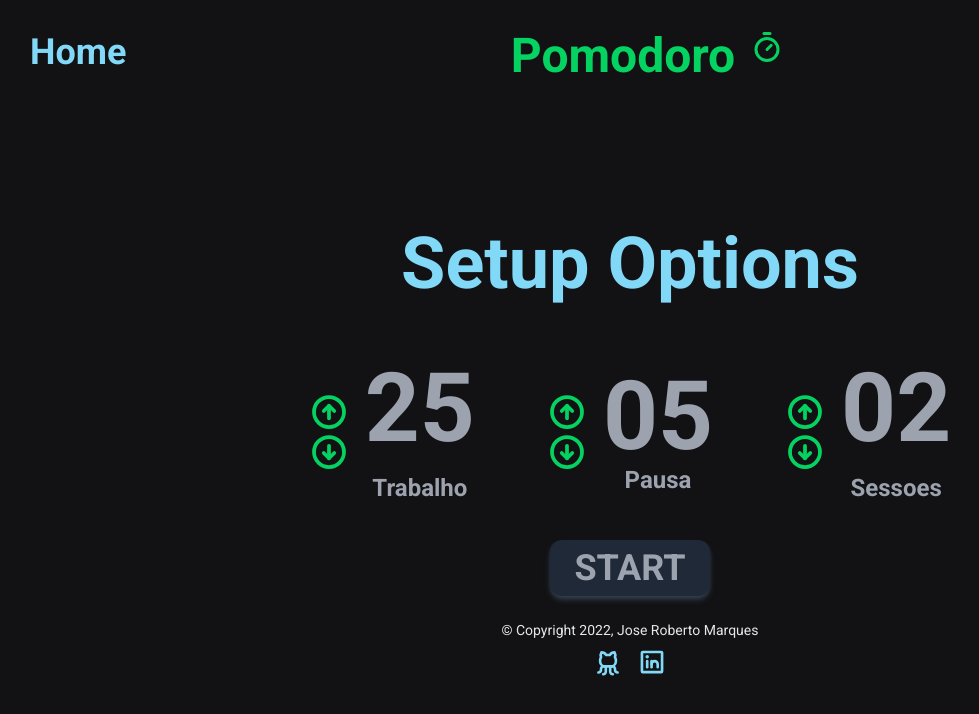
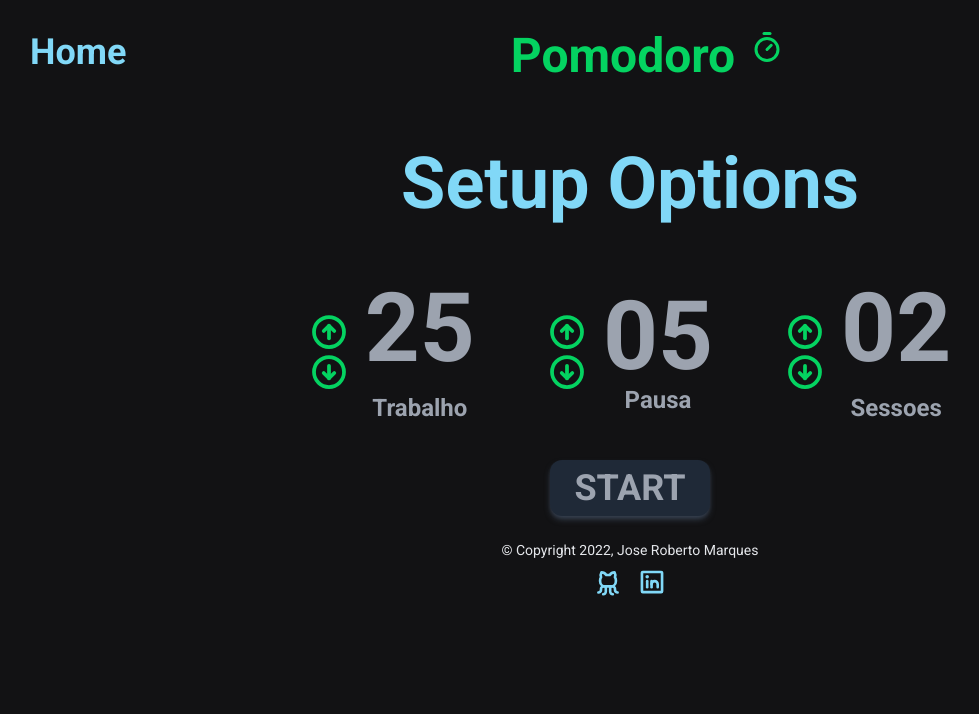
Before and after one commit to Jrm1992/Pomodoro-timer, a React (Vite) app: page / in a window 1280 px wide. Shown: the top 714 px of the page, without its empty margins (10-989 px from the left). Built offline with nearby package versions, Linux system fonts and the light colour scheme.

Commit message:
style change

```diff
--- a/src/Components/setup.tsx
+++ b/src/Components/setup.tsx
@@ -22,7 +22,7 @@
   }, []);
 
   return (
-    <div className='flex flex-col mt-20 justify-center items-center'>
+    <div className='flex flex-col xl:mt-20 justify-center items-center'>
       <h3 className='mt-9 font-bold sm:text-7xl text-5xl text-blue-500'>Setup Options</h3>
 
       <div className='flex sm:flex-row flex-col sm:mt-6'>
--- a/src/index.css
+++ b/src/index.css
@@ -5,6 +5,7 @@
 *{
   background-color: #121214;
   -webkit-font-smoothing: antialiased;
+  transition: all 0.3s ease;
 }
 p, h3, footer, button{
   user-select: none;
```
